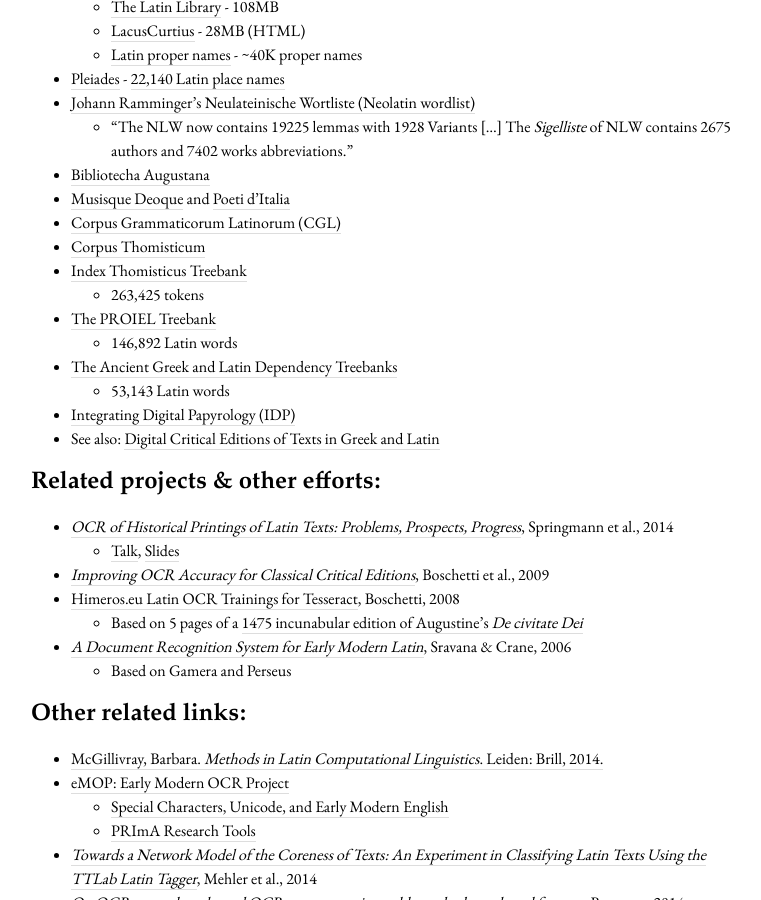
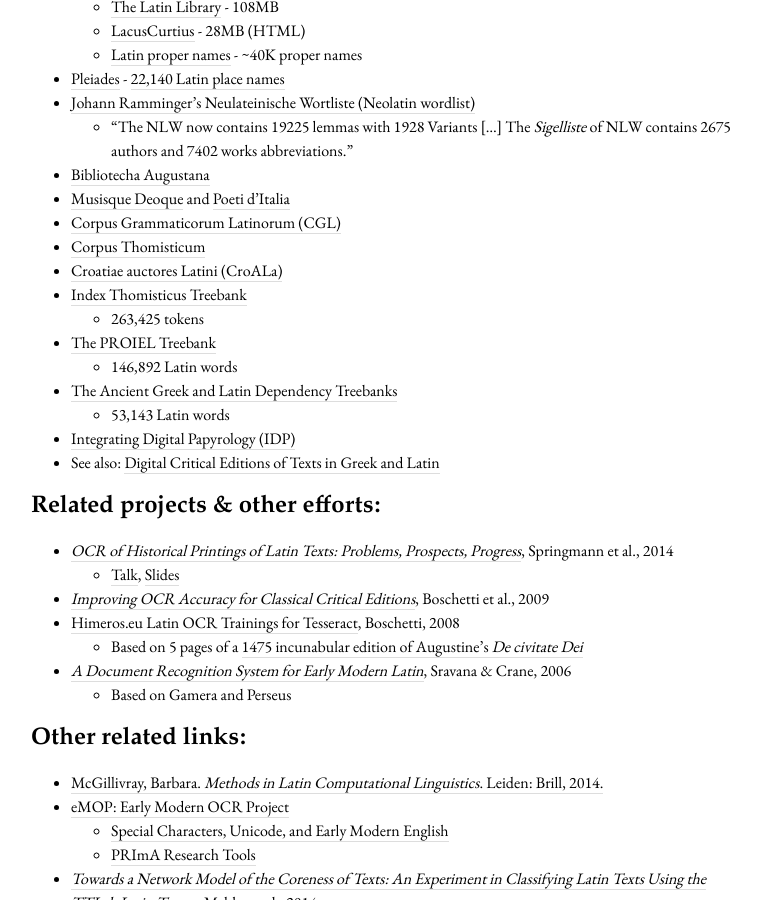
Before and after one commit to ryanfb/latinocr, a Jekyll site: the page built from resources.md, in a window 1280 px wide and 900 px high, scrolled down 654 px. Shown: the whole window, without its empty margins (249-1010 px from the left). Built offline with Jekyll 4.4.1, drawn with Linux system fonts in a browser that asks for light colours.

Commit message:
Link CroALa

```diff
--- a/resources.md
+++ b/resources.md
@@ -36,6 +36,7 @@
  * [Musisque Deoque](http://www.mqdq.it/mqdq/home.jsp?lingua=en) and [Poeti d'Italia](http://www.mqdq.it/mqdq/poetiditalia/home.jsp?lingua=en)
  * [Corpus Grammaticorum Latinorum (CGL)](http://kaali.linguist.jussieu.fr/CGL/text.jsp)
  * [Corpus Thomisticum](http://www.corpusthomisticum.org/)
+ * [Croatiae auctores Latini (CroALa)](https://jtei.revues.org/425)
  * [Index Thomisticus Treebank](http://itreebank.marginalia.it/)
    * 263,425 tokens
  * [The PROIEL Treebank](https://github.com/proiel/proiel-treebank)
```
